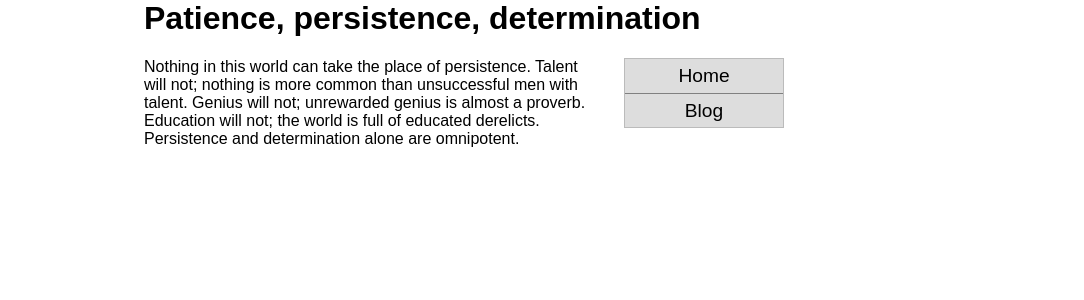
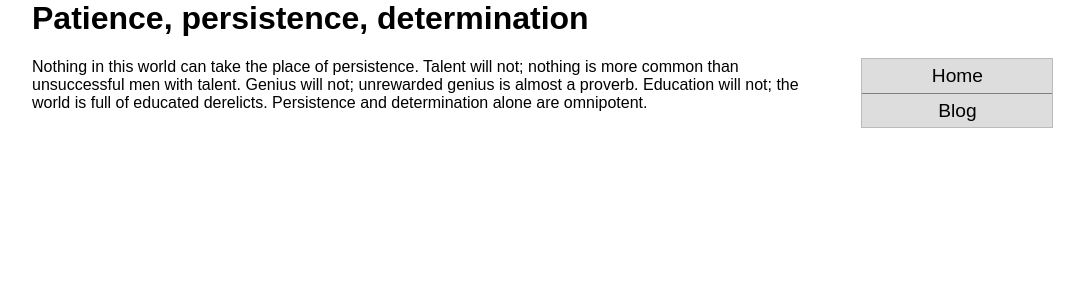
Before and after one commit to arfwilliamson/arfwilliamson.github.io, a Jekyll site: the page built from index.html, in a window 1280 px wide. Shown: the top 300 px of the page, without its empty margins (96-1180 px from the left). Built offline with Jekyll 4.4.1, drawn with Linux system fonts in a browser that asks for light colours.

Commit message:
Update main.css

```diff
--- a/css/main.css
+++ b/css/main.css
@@ -22,7 +22,7 @@ body {
 /* =Structure ----------------------------------------------------------- */
 
 .wrap{
- max-width: 800px;
+ max-width: 1024px;
  margin: 0 auto;
 }
 
@@ -44,18 +44,18 @@ body {
 
 @media screen and (min-width : 800px) and (orientation : landscape) {
  #primary{
-   max-width: 640px;
+   max-width: 832px;
    margin: 0 auto;
    float: left;
-   width: 60%;
+   width: 81%;
    padding-right: 2em;
  }
 
  #secondary{
-   max-width: 160px;
+   max-width: 192px;
    margin: 0 auto;
    float: left;
-   width: 40%;
+   width: 19%;
  }
 }
 
```
